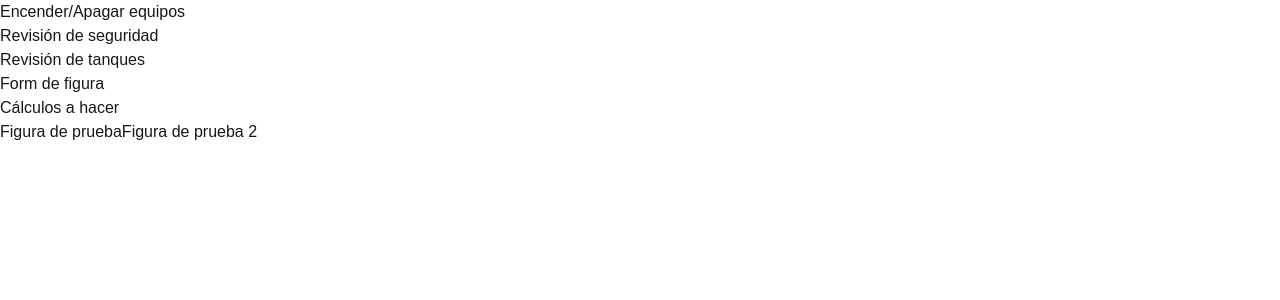
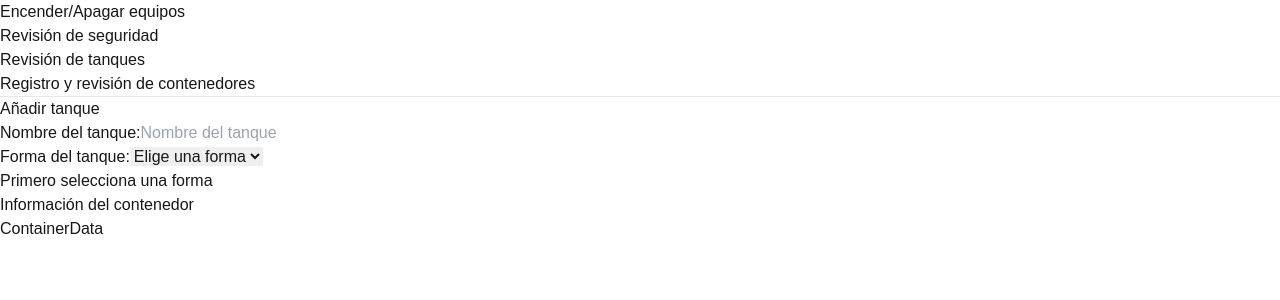
Before and after one commit to Tanque40/sisifo-project, a Next.js app: page /container-check in a window 1280 px wide. Shown: the top 300 px of the page. Built offline with nearby package versions, Linux system fonts and the light colour scheme.

Commit message:
some changes

```diff
--- a/src/app/container-check/page.tsx
+++ b/src/app/container-check/page.tsx
@@ -1,28 +1,42 @@
+"use client"
+import { useState } from "react";
+
+import ContainerData from "@/components/container-check/container-data/container-data.component";
+import FigureForm from "@/components/container-check/figure-form/figure-form.component";
 import LateralNav from "@/components/container-check/lateral-nav/lateral-nav.component";
 import { ContainerFormInterface, ContainerForm } from "@/interface/container-check/container-check.interface";
 
 export default function ContainerCheck() {
-  const figures: ContainerFormInterface[] = [
-    {
-      name: "Figura de prueba",
-      form: ContainerForm.CYLINDER,
-      selected: false,
-    },
-    {
-      name: "Figura de prueba 2",
-      form: ContainerForm.CYLINDER,
-      selected: false,
-    }
-  ]
+  const [newFigure, setNewFigure] = useState<ContainerFormInterface>({
+    name: '',
+    form: ContainerForm.CIRCULAR,
+    selected: false
+  })
+  const figures: ContainerFormInterface[] = []
 
   return (
     <main className="grid grid-cols-6">
       <div className="col-span-5">
         <div className="h-full container mx-auto p-10">
           <div className="border-2 h-full rounded-xl border-gray-500 shadow-lg p-8">
-            Form de figura
-            <br />
-            Cálculos a hacer
+            <h1 className="text-xl font-semibold">
+              Registro y revisión de contenedores
+            </h1>
+            <hr className="mt-5" />
+            <div className="h-5/6 flex flex-col justify-between">
+              <div className="p-2">
+                <h2 className="text-lg font-semibold">
+                  Añadir tanque
+                </h2>
+                <FigureForm figure={newFigure} setFigure={setNewFigure} />
+              </div>
+              <div className="p-2">
+                <h2 className="text-lg font-semibold">
+                  Información del contenedor
+                </h2>
+                <ContainerData />
+              </div>
+            </div>
           </div>
         </div>
       </div>
--- /dev/null
+++ b/src/components/container-check/container-data/container-data.component.tsx
@@ -0,0 +1,5 @@
+export default function ContainerData() {
+  return (
+    <div>ContainerData</div>
+  )
+}
--- /dev/null
+++ b/src/components/container-check/figure-form/figure-form.component.tsx
@@ -0,0 +1,112 @@
+"use client"
+import { ChangeEvent, Dispatch, SetStateAction, useState } from "react"
+
+import { ContainerForm, ContainerFormInterface } from "@/interface/container-check/container-check.interface"
+
+export default function FigureForm(props: { figure: ContainerFormInterface, setFigure: Dispatch<SetStateAction<ContainerFormInterface>> }) {
+  const possibleForms = Object.values(ContainerForm)
+  const [figureType, setFigureType] = useState('')
+
+  const handleOnChangeContainerName = (event: ChangeEvent<HTMLInputElement>) => {
+    props.setFigure({
+      ...props.figure,
+      name: event.target.value
+    })
+  }
+
+  const handleOnChangeSelectForm = (event: ChangeEvent<HTMLSelectElement>) => {
+    console.log(event.target.value);
+    const newSelectedValue = event.target.value
+    if (newSelectedValue == 'forma')
+      setFigureType('')
+    else
+      setFigureType(newSelectedValue)
+  }
+
+  return (
+    <div className="grid grid-cols-2">
+      <div className="col-span-1 pt-2">
+        <div className="w-3/4 mt-2 mx-auto">
+          <label htmlFor="containerName" className="ml-1">Nombre del tanque:</label>
+          <input
+            type="text"
+            name="containerName"
+            id="containerName"
+            className="p-2 w-full border rounded-md mt-2"
+            value={props.figure.name}
+            placeholder="Nombre del tanque"
+            onChange={(event: ChangeEvent<HTMLInputElement>) => handleOnChangeContainerName(event)}
+          />
+        </div>
+      </div>
+      <div className="col-span-1 pt-2">
+        <div className="mx-auto w-3/4 mt-2">
+          <label htmlFor="select" className="ml-1">Forma del tanque:</label>
+          <select
+            className="border rounded-md w-full px-2 pb-3 pt-2 mt-2"
+            defaultValue="forma"
+            onChange={(event: ChangeEvent<HTMLSelectElement>) => handleOnChangeSelectForm(event)}
+          >
+            <option value="forma">Elige una forma</option>
+            {possibleForms.map((value, index) => (
+              <option value={value} key={index}>{value}</option>
+            ))}
+          </select>
+        </div>
+      </div>
+      {!figureType &&
+        <div className="col-span-2 mt-6 mx-auto">
+          <span>Primero selecciona una forma</span>
+        </div>
+      }
+      {figureType == ContainerForm.CYLINDER &&
+        <>
+          <div className="col-span-1 mt-2">
+            <div className="w-3/4 mt-2 mx-auto">
+              <label htmlFor="containerRadius" className="ml-1">Radio del tanque:</label>
+              <input
+                type="number"
+                name="containerRadius"
+                id="containerRadius"
+                className="p-2 w-full border rounded-md mt-2"
+                value={props.figure.radio?.toString() || undefined}
+                placeholder="Radio del tanque"
+                onChange={(event: ChangeEvent<HTMLInputElement>) => handleOnChangeContainerName(event)}
+              />
+            </div>
+          </div>
+          <div className="col-span-1 mt-2">
+            <div className="w-3/4 mt-2 mx-auto">
+              <label htmlFor="containerHeight" className="ml-1">Altura del tanque:</label>
+              <input
+                type="number"
+                name="containerHeight"
+                id="containerHeight"
+                className="p-2 w-full border rounded-md mt-2"
+                value={props.figure.height?.toString() || undefined}
+                placeholder="Altura del tanque"
+                onChange={(event: ChangeEvent<HTMLInputElement>) => handleOnChangeContainerName(event)}
+              />
+            </div>
+          </div>
+          <div className="col-span-1 mt-2">
+            <div className="w-3/4 mt-2 mx-auto">
+              <label htmlFor="containerDiferencial" className="ml-1">
+                Diferencial de volumen:
+              </label>
+              <input
+                type="number"
+                name="containerDiferencial"
+                id="containerDiferencia"
+                className="p-2 w-full border rounded-md mt-2"
+                value={props.figure.diferencial?.toString()}
+                placeholder="Diferencial de volumen"
+                onChange={(event: ChangeEvent<HTMLInputElement>) => handleOnChangeContainerName(event)}
+              />
+            </div>
+          </div>
+        </>
+      }
+    </div>
+  )
+}
--- a/src/interface/container-check/container-check.interface.tsx
+++ b/src/interface/container-check/container-check.interface.tsx
@@ -1,14 +1,18 @@
 export interface ContainerFormInterface {
   name: string;
+  form: ContainerForm;
+  radio?: number;
+  height?: number;
+  base?: number;
+  deep?: number;
   volume?: number;
-  form: ContainerForm;
   diferencial?: number;
   selected: boolean;
 }
 
 export enum ContainerForm {
-  CYLINDER = 'cilindrico',
-  CIRCULAR = 'circular',
-  SQUARE = 'cuadrado',
-  RECTANGULAR = 'rectangular'
+  CYLINDER = 'Cilíndrica',
+  CIRCULAR = 'Esférica',
+  SQUARE = 'Cuadrada',
+  RECTANGULAR = 'Rectangular'
 }
```
